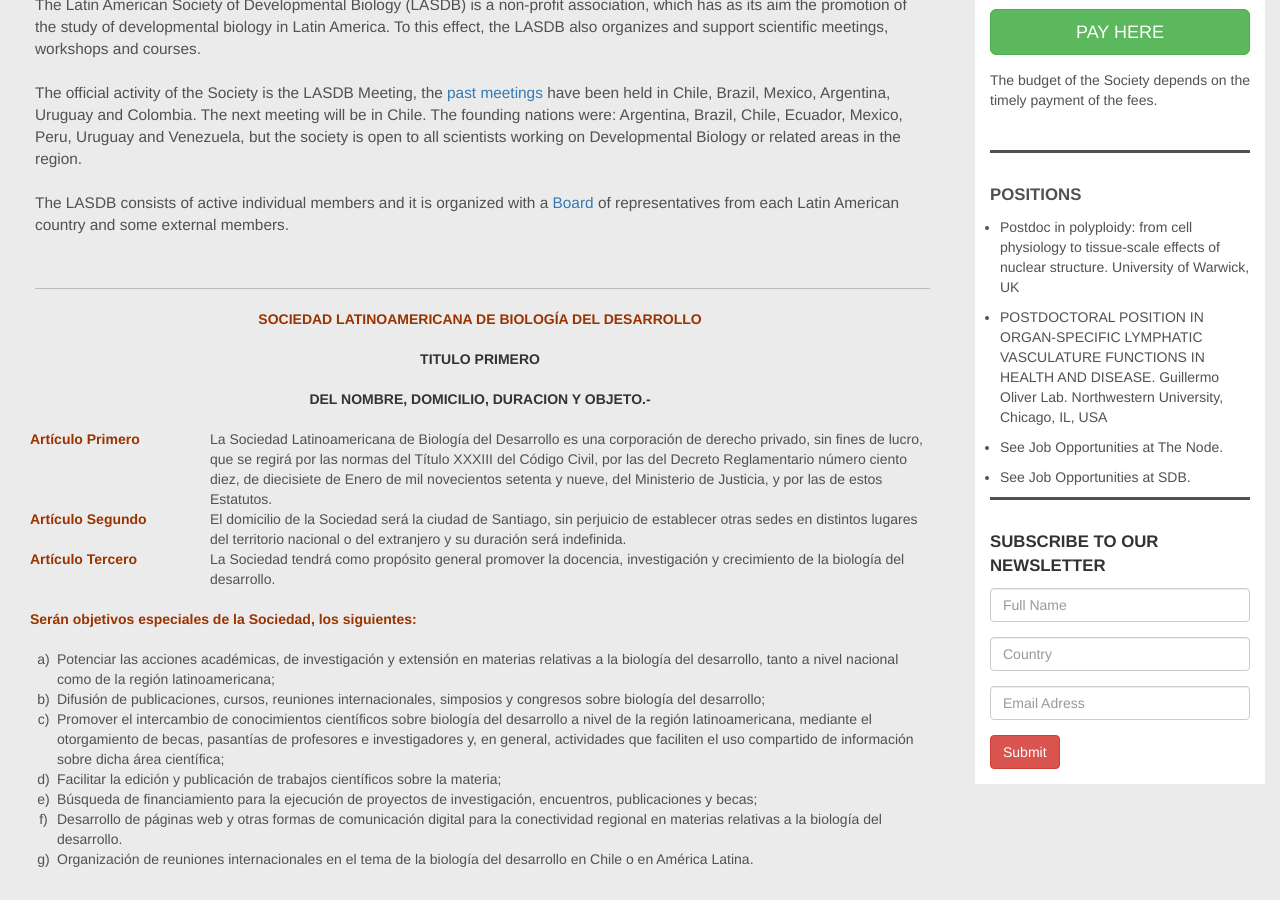
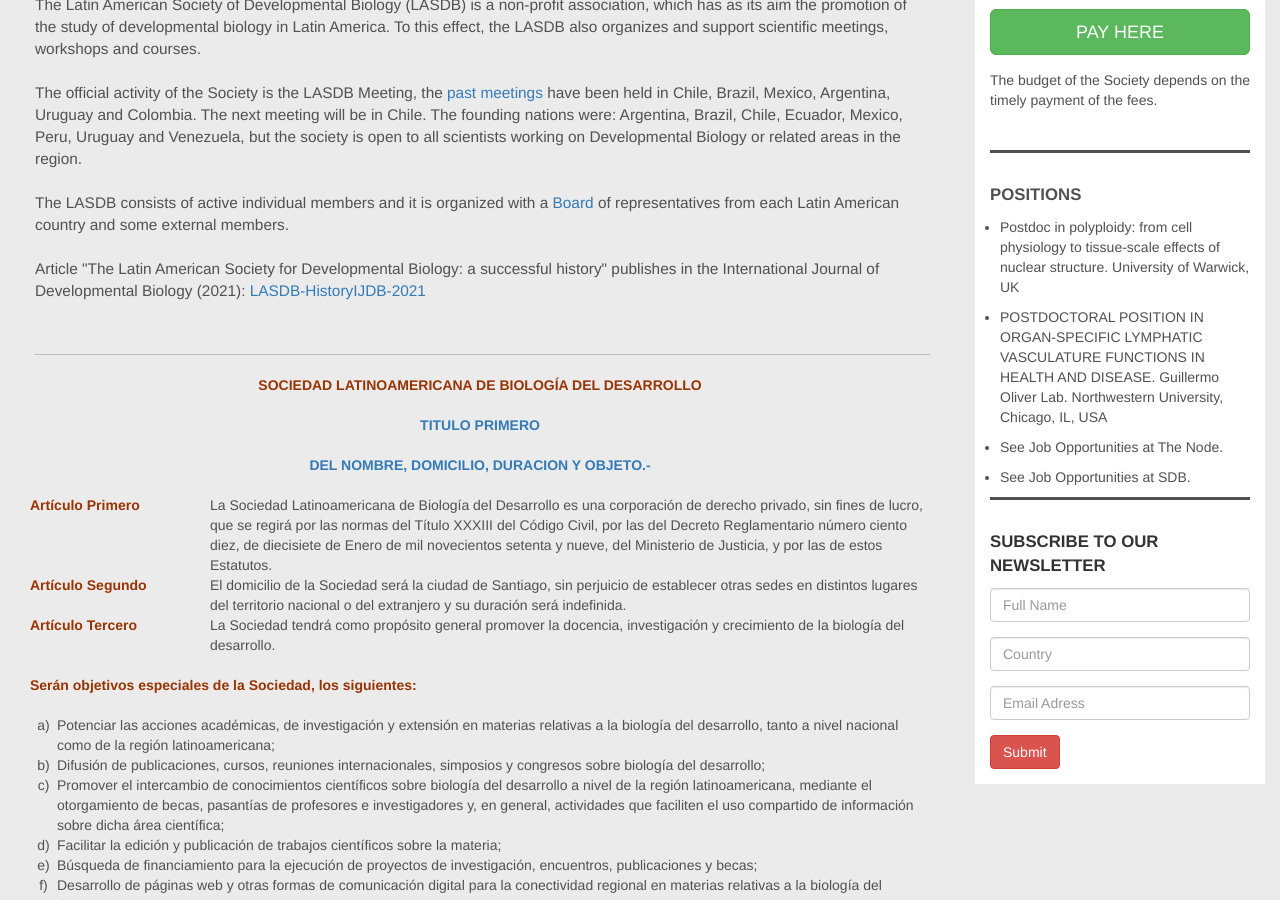
Before and after one commit to lasdb/lasdb.github.io, a Jekyll site: the page built from pages/statute.html, in a window 1280 px wide and 900 px high, scrolled down 304 px. Built offline with Jekyll 4.4.1, drawn with Linux system fonts in a browser that asks for light colours; nearby versions of some CDN libraries.

Commit message:
Update statute.html

```diff
--- a/pages/statute.html
+++ b/pages/statute.html
@@ -10,7 +10,7 @@ layout: default
             To this effect, the LASDB also organizes and support scientific meetings, workshops and courses.  <br> <br>
             The official activity of the Society is the LASDB Meeting, the <a href="previous-meetings.html" target="_blank">past meetings</a> have been held in Chile, Brazil, Mexico, Argentina, Uruguay and Colombia.  The next meeting will be in Chile. The founding nations were: Argentina, Brazil, Chile, Ecuador, Mexico, Peru, Uruguay and Venezuela, but the society is open to all scientists working on Developmental Biology or related areas in the region. <br><br>
             The LASDB consists of active individual members and it is organized with a <a href="board.html" target="_blank">Board</a> of representatives from each Latin American country and some external members.<br><br>
-
+            Article "The Latin American Society for Developmental Biology: a successful history" publishes in the International Journal of Developmental Biology (2021): <a target="_blank" href="../pdfs/LASDB History 2021.pdf"> LASDB-HistoryIJDB-2021<br><br>
 
         </p>
         <div class="xg_module">
```
